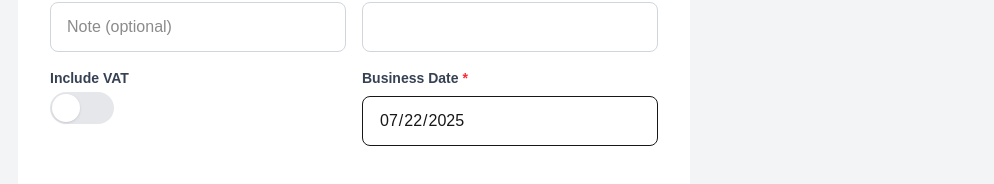
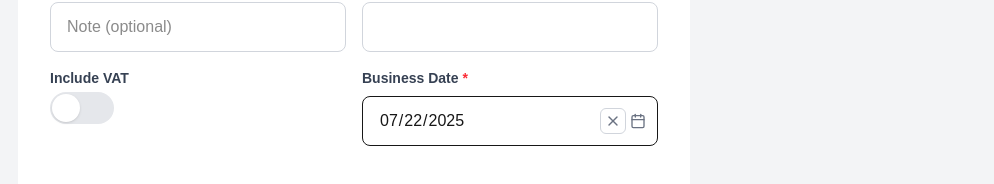
Before and after one commit to PawelJaronski/erp-front, a Next.js app: page /finance/add-transaction in a window 1280 px wide. Shown: the part 450-634 px from the top of the page, without its empty margins (286-1280 px from the left). Built offline with nearby package versions, Linux system fonts and the light colour scheme.

Commit message:
calendar icon fix

```diff
--- a/src/shared/components/form/DateInput.tsx
+++ b/src/shared/components/form/DateInput.tsx
@@ -20,7 +20,7 @@ export function DateInput({ value, onChange, placeholder = '', clearable = true,
   };
 
   return (
-    <div className={className}>
+    <div className={`relative ${className ?? ""}`}>
       <input
         ref={inputRef}
         type="date"
```
